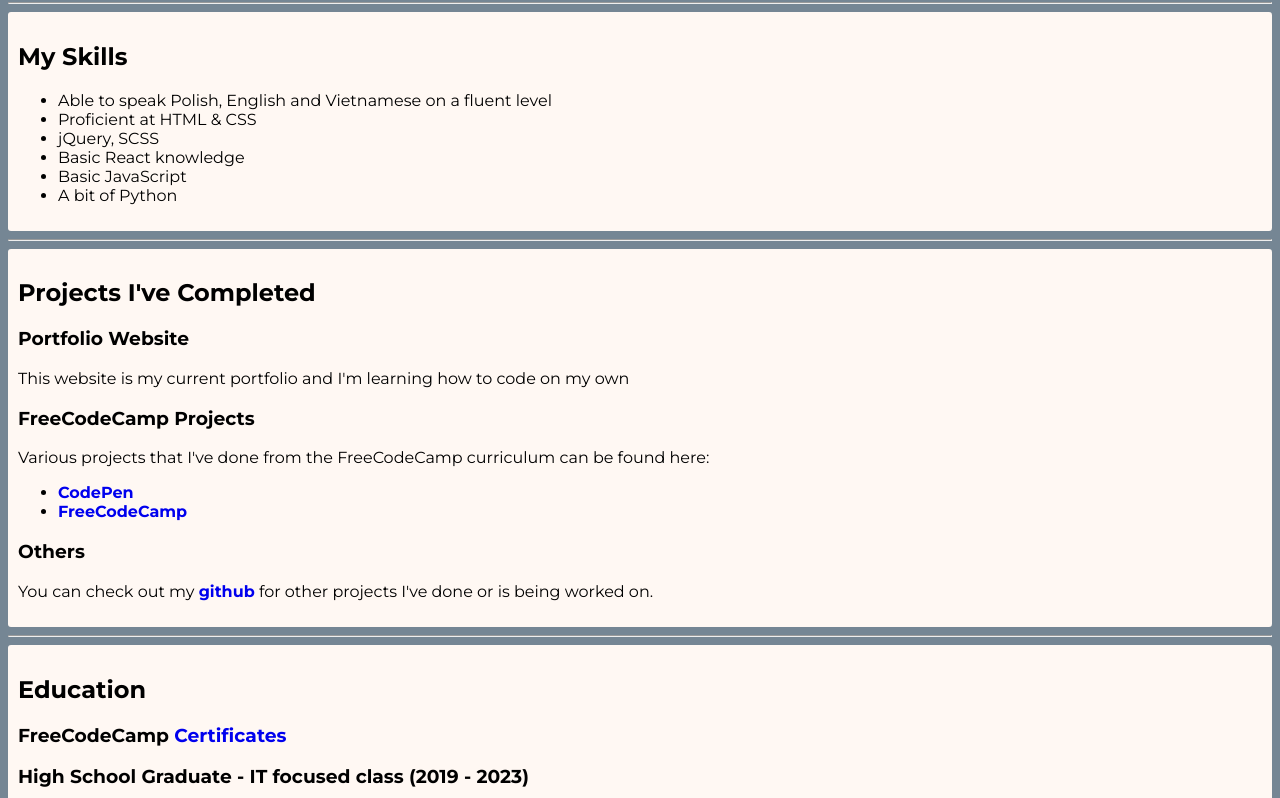
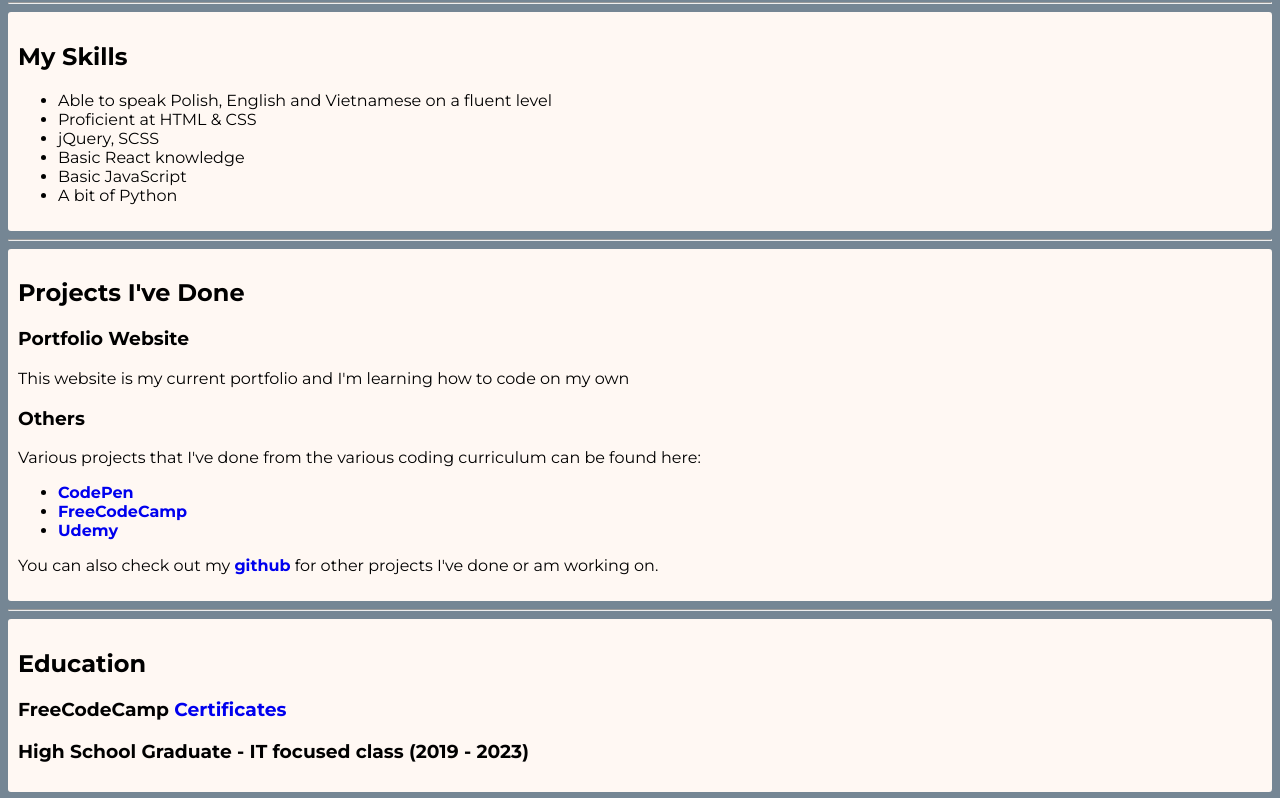
Before and after one commit to SleepDeprived0025/portfolio, a plain HTML site: page index.html in a window 1280 px wide. Shown: the part 423-1221 px from the top of the page. Drawn offline with Linux system fonts and the light colour scheme.

Commit message:
updated some text content, added new page for Udemy projects

```diff
--- a/index.html
+++ b/index.html
@@ -34,15 +34,15 @@
 		</div>
 		<hr />
 		<div class="section-con">
-		<h2>Projects I've Completed</h2>
+		<h2>Projects I've Done</h2>
 		<h3>Portfolio Website</h3>
 		<p>
 			This website is my current portfolio and I'm learning how to code on my
 			own
 		</p>
-		<h3>FreeCodeCamp Projects</h3>
+		<h3>Others</h3>
 		<p>
-			Various projects that I've done from the FreeCodeCamp curriculum can be
+			Various projects that I've done from the various coding curriculum can be
 			found here:<br />
 		</p>
 		<ul>
@@ -50,12 +50,12 @@
 			<li>
 				<a href="https://www.freecodecamp.org/LeDinhBach">FreeCodeCamp</a>
 			</li>
+			<li><a href="./public/udemy-projects.html">Udemy</a></li>
 		</ul>
-		<h3>Others</h3>
 		<p>
-			You can check out my
+			You can also check out my
 			<a href="https://github.com/SleepDeprived0025">github</a> for other
-			projects I've done or is being worked on.
+			projects I've done or am working on.
 		</p>
 		</div>
 		<hr />
@@ -64,7 +64,7 @@
 		<h3>
 			FreeCodeCamp
 			<a
-				href="./public/projects-index.html"
+				href="./public/certificates-index.html"
 				>Certificates</a
 			>
 		</h3>
--- a/styles.css
+++ b/styles.css
@@ -1,15 +1,22 @@
+:root {
+	--main1: #405d72;
+	--main2: #758694;
+	--secondary1: #f7e7dc;
+	--secondary2: #fff8f3;
+}
+
 * {
 	font-family: "Montserrat", sans-serif;
 }
 
 body {
-	background-color: #758694;
+	background-color: var(--main2);
 }
 
 .section-con {
 	padding: 10px;
 	border-radius: 3px;
-	background-color: #fff8f3;
+	background-color: var(--secondary2);
 }
 
 a {
```
Also changed, not shown: public/certificates-index.html (added, +33 -0 lines), public/projects-index.html (deleted, +0 -33 lines), public/udemy-projects.html (added, +19 -0 lines).
